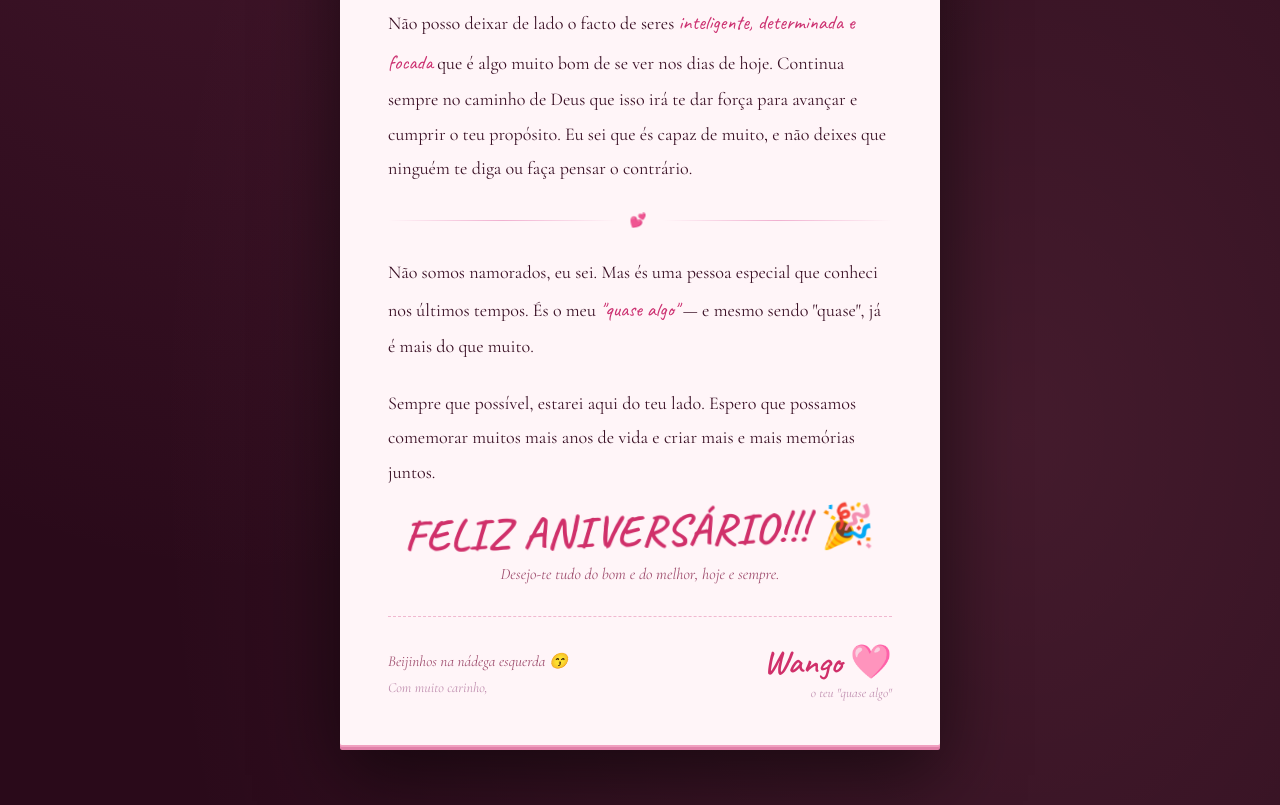
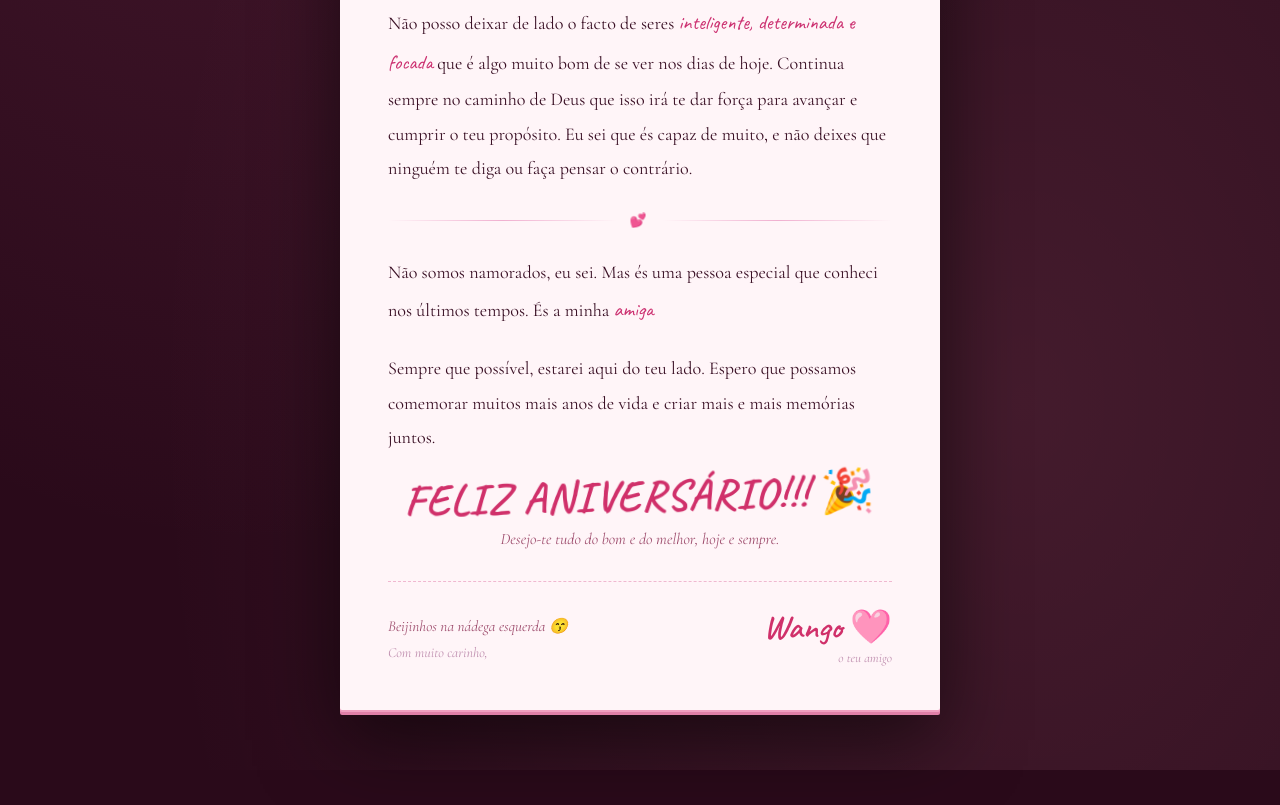
Before and after one commit to wango-ad/MAY, a plain HTML site: page index.html in a window 1280 px wide. Shown: the part 1069-1874 px from the top of the page. After the commit the page ends 1839 px from the top, so only its background shows below. Drawn offline with nearby package versions, Linux system fonts and the light colour scheme.

Commit message:
Update index.html

```diff
--- a/index.html
+++ b/index.html
@@ -264,7 +264,7 @@
       <div class="divider">💕</div>
 
       <p class="para">
-        Não somos namorados, eu sei. Mas és uma pessoa especial que conheci nos últimos tempos. És o meu <span class="hand">"quase algo"</span> — e mesmo sendo "quase", já é mais do que muito.
+        Não somos namorados, eu sei. Mas és uma pessoa especial que conheci nos últimos tempos. És a minha <span class="hand">amiga</span>
       </p>
 
       <p class="para">
@@ -283,7 +283,7 @@
         </div>
         <div>
           <div class="sign-name">Wango 🩷</div>
-          <div class="sign-label">o teu "quase algo"</div>
+          <div class="sign-label">o teu amigo</div>
         </div>
       </div>
 
```
